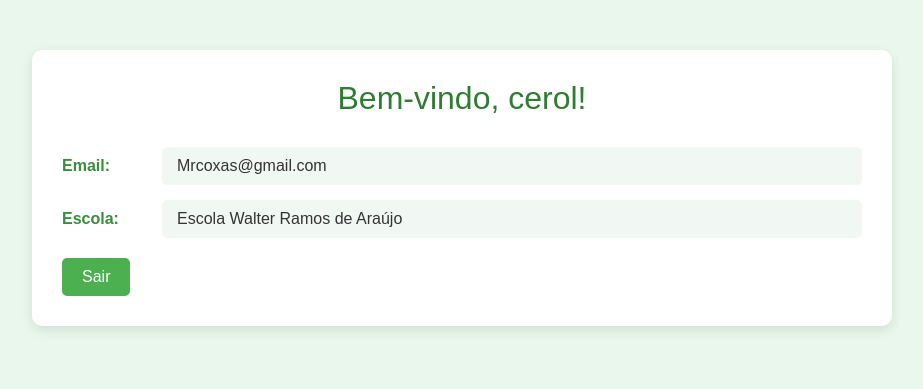
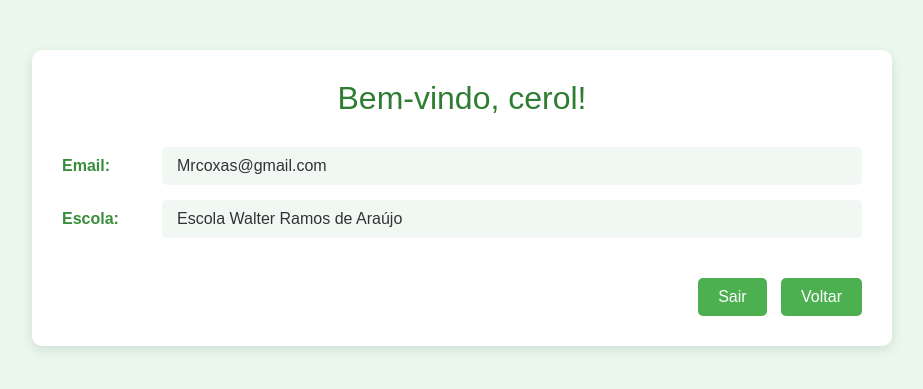
Before and after one commit to jop064/trabalhogst3, a PHP site: page /usuario.php in a window 1280 px wide. Shown: the top 389 px of the page, without its empty margins (178-1101 px from the left). Run offline with PHP 8.4, Linux system fonts and the light colour scheme; the visitor is signed in with stand-in values (Sample User, id 1); data comes from the database, SQL or seed files in the repository.

Commit message:
Update usuario.php

```diff
--- a/usuario.php
+++ b/usuario.php
@@ -1,5 +1,14 @@
+
 <?php
 session_start();
+
+
+if ($_SERVER["REQUEST_METHOD"] === "POST") {
+    if (isset($_POST['retornar']) && $_POST['retornar'] === 'retornar') {
+        header("Location: cards.php");
+        exit;
+    }
+}
 
 if (!isset($_SESSION['id'])) {
     header("Location: login.php");
@@ -32,12 +41,6 @@ if ($result->num_rows == 1) {
     exit();
 }
 ?>
-
-<!DOCTYPE html>
-<html lang="pt-br">
-<head>
-  <meta charset="UTF-8" />
-  <title>Área do Usuário</title>
 <style>
   body {
   font-family: 'Poppins', sans-serif;
@@ -103,12 +106,24 @@ if ($result->num_rows == 1) {
   transition: background-color 0.3s;
 }
 
+.edit-button:not(:last-child) {
+  margin-right: 10px;
+}
+
 .edit-button:hover {
   background-color: #388e3c;
+}
+
+
+.button-group {
+  text-align: right;
+  margin-top: 20px;
 }
 </style>
 </head>
 <body>
+
+
 <div class="user-container">
   <div class="user-header">
     Bem-vindo, <?= htmlspecialchars($usuario['nome']); ?>!
@@ -125,7 +140,11 @@ if ($result->num_rows == 1) {
     </div>
   </div>
 
-    <a href="logout.php" class="edit-button">Sair</a>
+  <div class="button-group">
+    <a href="logout.php" class="edit-button" onclick="return confirm('Deseja realmente sair?')">Sair</a>
+    <a href="cards.php" class="edit-button">Voltar</a>
   </div>
+</div>
+
 </body>
 </html>
```
Lines whose indentation alone changed are shown as unchanged.
